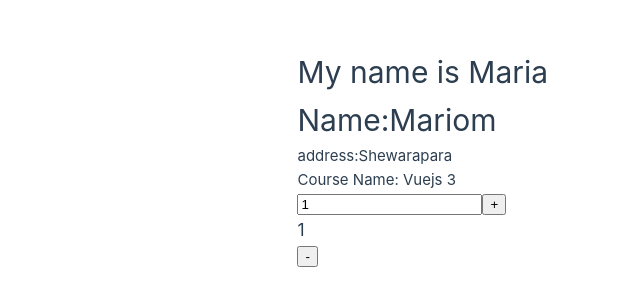
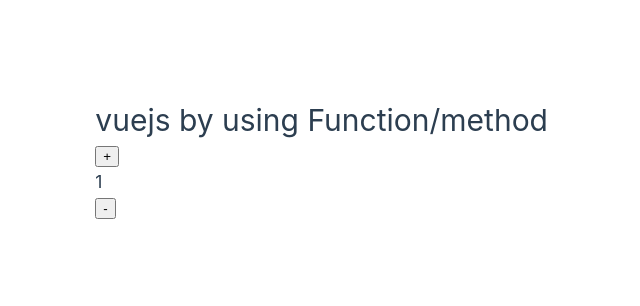
Before and after one commit to mariomakter/basic-vuejs, a Vue app in the folder first-project/: page / in a window 1280 px wide. Shown: the part 242-548 px from the top of the page, without its empty margins (92-732 px from the left). Built offline with nearby package versions, Linux system fonts and the light colour scheme.

Commit message:
function/method use

```diff
--- a/first-project/src/App.vue
+++ b/first-project/src/App.vue
@@ -3,91 +3,29 @@
   <div class="container">
     <div class="row">
       <div class="col">
-        <h1>My name is {{ myName }}</h1>
-        <h1>Name:{{ course.name }} </h1>
-        <p>address:{{ course.address }} </p>
-        <p>Course Name: {{ course.courseName }} </p>
-        <input type="number" v-model="inc">
-        <button @click="inc++">+</button>
-        <h3>{{ inc }}</h3>
-        <button @click="inc--">-</button>
+       <h1>{{ course.name }} by using{{ title }}</h1>
+       <button @click="increment(2)">+</button>
+       <h3>{{ inc }}</h3>
+       <button @click="decrement(1)">-</button>
       </div>
     </div>
   </div>
 </template>
 <!-- ref state -->
-<script>
-import {ref} from 'vue';
+<script setup>
+import {ref, reactive} from 'vue';
+let title = ref(' Function/method ');
 const inc = ref(0);
 inc.value += 1;
+let course = reactive({
+  name: 'vuejs',
+  mentor:'Ibrahim Mahmud',
+  platform:'Instructory'
+});
+function increment(amount){
+  inc.value +=amount;
+}
+function decrement(amount){
+  inc.value -=amount;
+}
 </script>
-
-
-<!-- reactive state example -->
-<!-- <script>
-import {reactive} from 'vue';
-const user = reactive({
-  name : 'Abdullah',
-  age: 27,
-  address:{
-    city: 'colcheste',
-    country:'England'
-
-  }
-});
-console.log(user.name);
-console.log(user.address.city);
-
-user.age +=1;
-user.address.city = 'london';
-console.log(user.age);
-</script> -->
-
-<!-- ref and reactive state -->
-<script setup>
-import { reactive, ref } from 'vue';
-let count = ref(0);
-count.value = 10;
-
-const myName = 'Maria';
-let course = reactive({
-  name: 'Mariom',
-  address: 'Shewarapara',
-  courseName: 'Vuejs 3'
-})
-const courseName = ref("Vue js");
-const mentor = ref("Mariom");
-</script>
-
-
-<!-- <script>
-export default{
-  data(){
-    return{
-      courseName:"vu js",
-      mentor:"Mariom",
-      count:0
-    }
-  }
-}
-</script> -->
-<!-- <script>
-export default{
-  setup(){
-    const courseName = "vue js";
-     const  mentor = "Mariom";
-    let  count = 0;
-    return{count, courseName, mentor}
-  }
-   }
-</script> -->
-<!-- <script>
-import {ref} from 'vue';
-export default{
-  setup(){
-    let count =ref(0);
-  const courseName = ref("Vue js");
-  const mentor = ref("Mariom");
-  }
-}
-</script> -->
```
